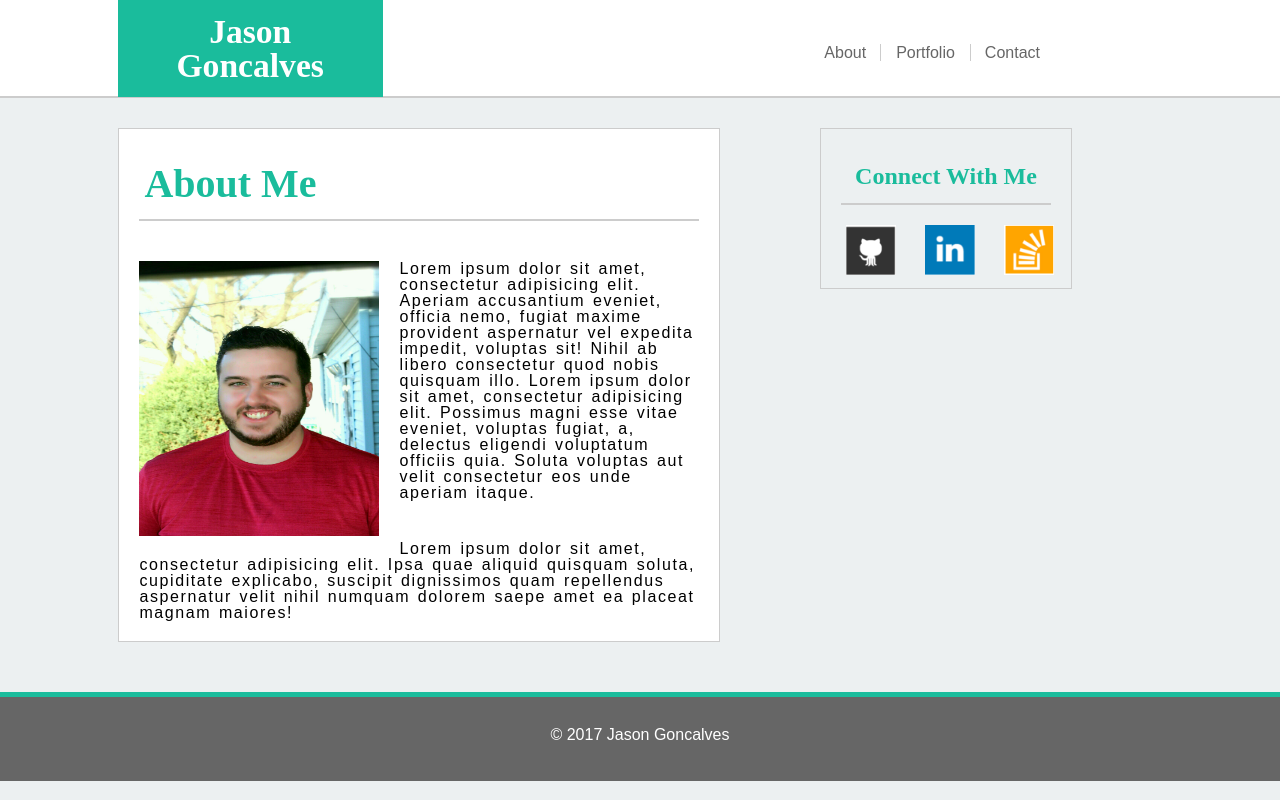
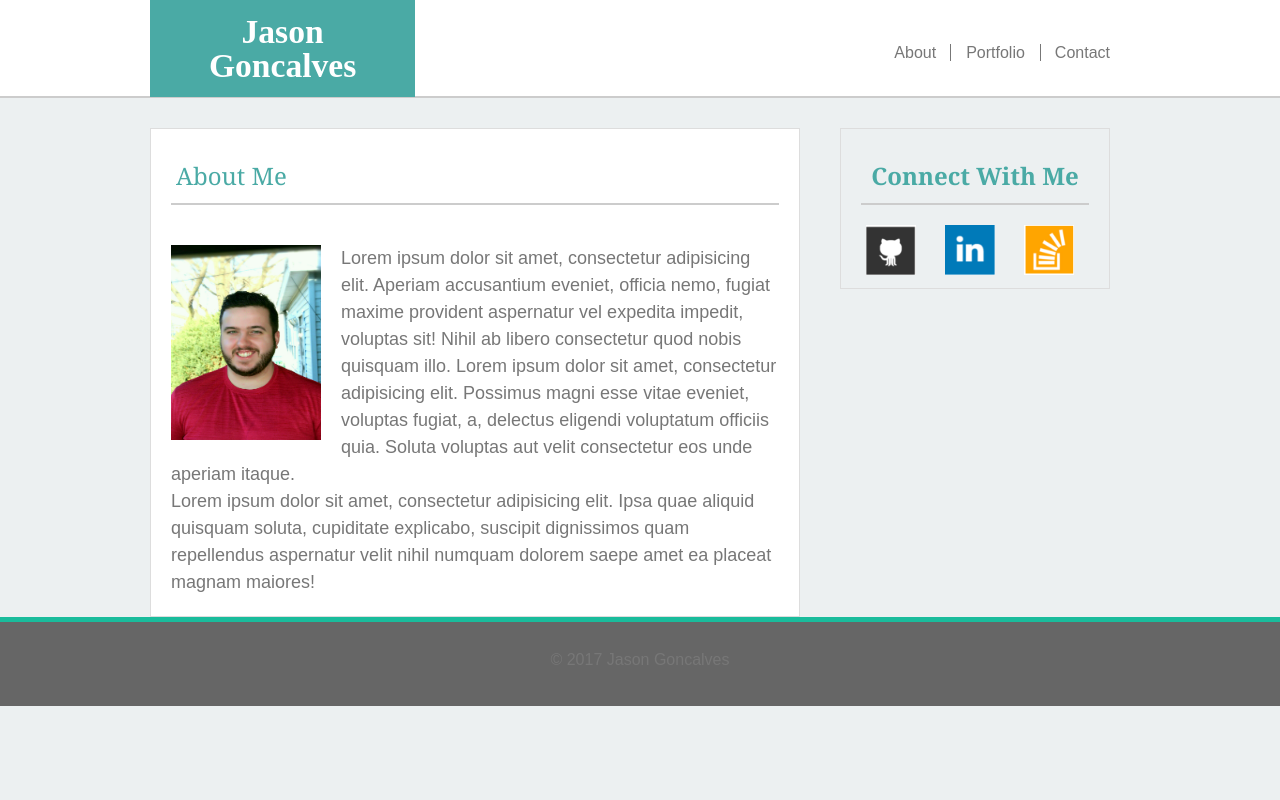
Before and after one commit to JGonc189/basic-portfolio, a plain HTML site: page index.html in a window 1280 px wide. Drawn offline with Linux system fonts and the light colour scheme.

Commit message:
worked on homework assignment

```diff
--- a/assets/css/style.css
+++ b/assets/css/style.css
@@ -8,32 +8,47 @@ body {
 	height: 100;
 }
 
-a {
+h1, h2, h3, h4, h5, h6 {
+	font-family: 'Georgia', Times, Times New Roman, serif;
+}
+
+p, a, a:hover {
+	font-family: 'Arial', 'Helvetica Neue', Helvetica, sans-serif;
+	color: #777777;
+	text-decoration: none;
+}
+/*a {
 	text-decoration: none;
 	color: #666;
-}
+}*/
 
-a:hover {
+/*a:hover {
 	text-decoration: none;
-}
+}*/
 
 /* navbar style */
 
 .navbar {
+	width: 960px;
+	margin-right: 150px;
+	margin-left: 150px;
+}
+
+.navbar-wrapper {
 	width: 100%;
 	height: 6em;
-	border-bottom: 2px solid #ccc;
-	background-color: #fff;
+	border-bottom: 2px solid #cccccc;
+	background-color: #ffffff;
 }
 
 .logo {
-	background-color: #1abc9c;
+	background-color: #4aaaa5;
 	text-align: center;
-	left: 3.5em;
+	/*left: 3.5em;*/
 	font-size: 2.1em;
 	width: 7em;
 	font-weight: 800;
-	color: #fff;
+	color: #ffffff;
 	padding: 15px;
 	float: left;
 }
@@ -48,52 +63,62 @@ a:hover {
 	display: inline;
 	text-align: center;
 	top: 2.8em;
-	right: 15em;
+	/*right: 15em;*/
 
 }
 
 .nav-menu ul li:nth-child(2) {
-	border-left: 1px solid #ccc;
-	border-right: 1px solid #ccc;
+	border-left: 1px solid #777777;
+	border-right: 1px solid #777777;
 	padding-left: 15px;
 	padding-right: 15px;
 	margin-left: 10px;
 	margin-right: 10px;
 }
 
+/* wrapper */
+
+.wrapper {
+	width: 960px;
+	margin-left: 150px;
+	margin-right: 150px;
+}
+
 /* main content style */
 
 .about, .contact-form, .portfolio {
-	border: 1px solid #ccc;
-	width: 600px;
-	left: 7.4em;
+	border: 1px solid #dddddd;
+	width: 648px;
 	margin-top: 30px;
-	margin-bottom: 50px;
-	background-color: #fff;
+	/*margin-right: 40px;*/
+	/*left: 7.4em;*/
+	/*margin-top: 30px;
+	margin-bottom: 50px;*/
+	background-color: #ffffff;
 	float: left;
 	/*height: 700px;*/
 }
 
 .about h1, .contact-form h1, .portfolio h1 {
-	font-size: 2.5em;
-	font-weight: 800;
-	color: #1abc9c;
+	font-size: 24px;
+	/*font-weight: 800;*/
+	color: #4aaaa5;
 	padding: 15px 5px;
 	margin: 20px;
-	border-bottom: 2px solid #ccc;
+	border-bottom: 2px solid #cccccc;
 }
 .about img {
 	float: left;
-	width: 240px;
-	height: 275px;
+	width: 150px;
+	height: 195px;
 	margin: 20px;
 }
 
 .about p {
-	font-family: sans-serif;
-	font-size: 1em;
-	letter-spacing: .1em;
-	word-spacing: .1em;
+	font-size: 18px;
+	letter-spacing: 1;
+	word-spacing: 1;
+	line-height: 1.5;
 	padding: 20px;
 }
 
@@ -101,20 +126,20 @@ a:hover {
 
 .contact {
 	margin-top: 30px;
-	border: 1px solid #ccc;
-	width: 250px;
+	border: 1px solid #dddddd;
+	width: 268px;
 	float: right;
-	right: 13em;
+	/*right: 13em;	*/
 }
 
 .contact h2 {
 	text-align: center;
 	font-size: 1.5em;
 	font-weight: 800;
-	color: #1abc9c;
+	color: #4aaaa5;
 	padding: 15px 5px;
 	margin: 20px;
-	border-bottom: 2px solid #ccc;
+	border-bottom: 2px solid #cccccc;
 }
 
 .contact img {
--- a/index.html
+++ b/index.html
@@ -13,6 +13,7 @@
 
 	<body>
 		<!-- navbar -->
+		<div class="navbar-wrapper">
 			<div class="navbar">
 				<div class="logo">Jason Goncalves</div>
 				<div class="nav-menu">
@@ -23,17 +24,19 @@
 					</ul>
 				</div>
 			</div>
+		</div>
 
+		<div class="wrapper">
 			<!-- main content -->
 			<div class="about">
 				<h1>About Me</h1>
 				<img src="assets/images/me.jpeg" alt="Jason Goncalves" />
 				<p>
-				Lorem ipsum dolor sit amet, consectetur adipisicing elit. Aperiam accusantium eveniet, officia nemo, fugiat maxime provident aspernatur vel expedita impedit, voluptas sit! Nihil ab libero consectetur quod nobis quisquam illo. Lorem ipsum dolor sit amet, consectetur adipisicing elit. Possimus magni esse vitae eveniet, voluptas fugiat, a, delectus eligendi voluptatum officiis quia. Soluta voluptas aut velit consectetur eos unde aperiam itaque.
-			</p>
-
-			<p>
-				Lorem ipsum dolor sit amet, consectetur adipisicing elit. Ipsa quae aliquid quisquam soluta, cupiditate explicabo, suscipit dignissimos quam repellendus aspernatur velit nihil numquam dolorem saepe amet ea placeat magnam maiores!
+						Lorem ipsum dolor sit amet, consectetur adipisicing elit. Aperiam accusantium eveniet,
+					officia nemo, fugiat maxime provident aspernatur vel expedita impedit, voluptas sit! Nihil ab libero consectetur quod nobis quisquam illo. Lorem ipsum dolor sit amet, consectetur adipisicing elit. Possimus magni esse vitae eveniet, voluptas fugiat, a, delectus eligendi voluptatum officiis quia. Soluta voluptas aut velit consectetur eos unde aperiam itaque.
+					<br />
+						Lorem ipsum dolor sit amet, consectetur adipisicing elit. Ipsa quae aliquid quisquam
+					soluta, cupiditate explicabo, suscipit dignissimos quam repellendus aspernatur velit nihil numquam dolorem saepe amet ea placeat magnam maiores!
 				</p>
 			</div>
 
@@ -46,6 +49,7 @@
 				<a href="https://stackoverflow.com/users/8716885/jason-goncalves" target="_blank"><img src="assets/images/stackoverflow.png" alt="Jason-Goncalves Stack Overflow" /></a>
 
 			</div>
+		</div>
 
 		<!-- footer -->
 		<div class="footer">
```
Also changed, not shown: contact.html (+10 -8 lines), portfolio.html (+4 -2 lines). Lines whose indentation alone changed are shown as unchanged.
